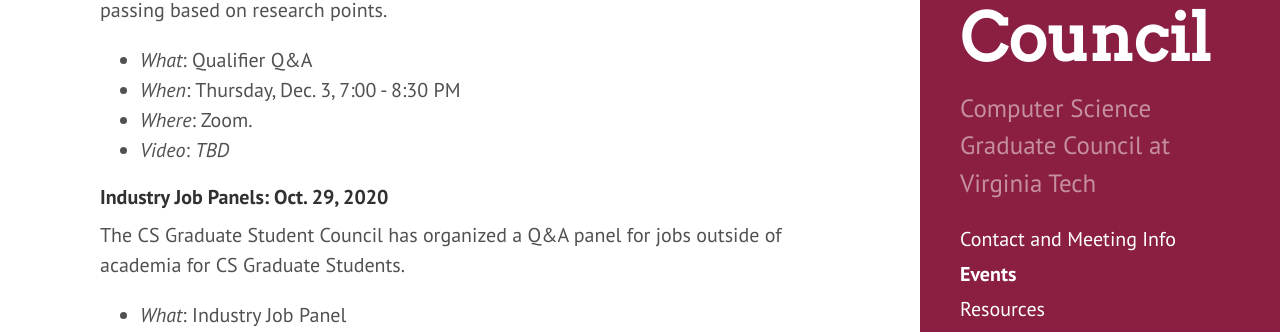
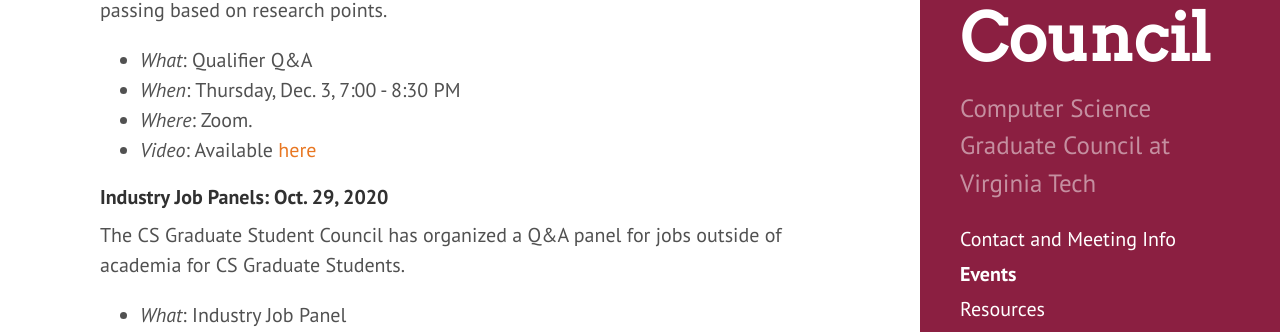
Before and after one commit to CSGraduateCouncil-VirginiaTech/csgc-website, a Jekyll site: the page built from events.md, in a window 1280 px wide and 900 px high, scrolled down 1735 px. Shown: the part 123-455 px from the top of the window. Built offline with Jekyll 4.4.1, drawn with Linux system fonts in a browser that asks for light colours.

Commit message:
Added link to qualifier Q&A video (#127)

```diff
--- a/events.md
+++ b/events.md
@@ -54,7 +54,7 @@
 - *What*: Qualifier Q&A
 - *When*: Thursday, Dec. 3, 7:00 - 8:30 PM
 - *Where*: Zoom.
-- *Video*: *TBD*
+- *Video*: Available [here](https://drive.google.com/file/d/1RqjTXRNo6fpYlqDS9Is9TWatNAe4C-NL/view?usp=sharing)
 
 #### Industry Job Panels: Oct. 29, 2020
 
```
